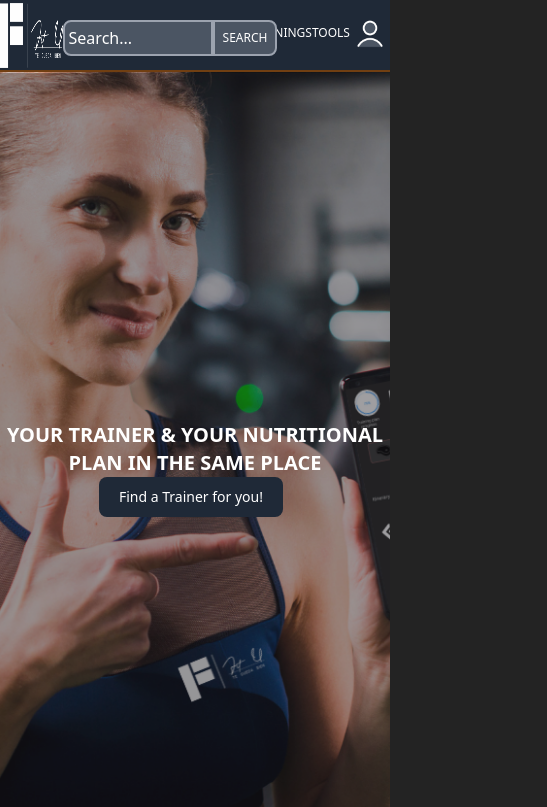
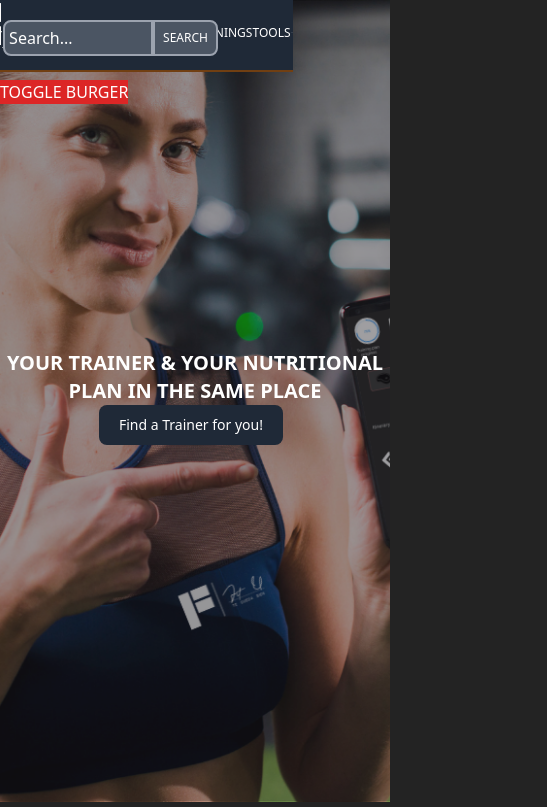
Before and after one commit to proyecto-final-2023/PF-G6, a Next.js app in the folder client/: page / in a window 390 px wide. Shown: the top 807 px of the page, 547 px wide, since content can reach past the window. Built offline with nearby package versions, Linux system fonts and the light colour scheme; no server answers.

Commit message:
checkpoint

```diff
--- a/client/components/Footer.tsx
+++ b/client/components/Footer.tsx
@@ -3,7 +3,7 @@ import {
   ImInstagram,
   ImFacebook2,
   ImTwitter,
-  ImMail2
+  ImMail2,
 } from "react-icons/im";
 import Link from "next/link";
 import Image from "next/image";
@@ -11,13 +11,12 @@ import logoImg from "@/assets/images/placeholder-logo.png";
 
 export default function Footer() {
   return (
-    <div className=" w-full  text-amber-800 rounded-lg shadow md:flex md:items-center md:justify-between md:p-8 bg-gray-800 position relative bottom-0 min-h-max  border-4 border-gray-800  border-t-yellow-900">
-
+    <div className="w-full text-amber-800 rounded-lg shadow flex items-center justify-between p-8 bg-gray-800 position relative bottom-0 min-h-max border-4 border-gray-800 border-t-yellow-900 sm:flex-col">
       <div className="flex flex-row  space-x-4   text-sky-400/100">
-      <Link  href="/contact">
+        <Link href="/contact">
           <ImMail2 className=" text-sky-400/20 hover:text-yellow-900 " />
         </Link>
-        <Link  href="https://www.instagram.com/">
+        <Link href="https://www.instagram.com/">
           <ImInstagram className=" text-sky-400/20 hover:text-yellow-900 " />
         </Link>
         <Link href="https://twitter.com/">
@@ -31,19 +30,26 @@ export default function Footer() {
         </Link>
       </div>
 
-
-
       <ul className="flex space-x-6">
-      <p>© 2023 FIT-UP & GROUP 6</p>
-      <Image src={logoImg} width={40} alt={`link of the whole app`} className=" "  />
+        <p>© 2023 FIT-UP & GROUP 6</p>
+        <Image
+          src={logoImg}
+          width={40}
+          alt={`link of the whole app`}
+          className=" "
+        />
         <Link href="/policies">
-          <li className=" text-yellow-900  hover:text-amber-800 ">Terms & Conditions</li>
+          <li className=" text-yellow-900  hover:text-amber-800 ">
+            Terms & Conditions
+          </li>
         </Link>
         <Link href="/about">
           <li className=" text-yellow-900  hover:text-amber-800 ">About Us</li>
         </Link>
         <Link href="/#">
-          <li className="  text-yellow-900  hover:text-amber-800 ">Planes (todo)</li>
+          <li className="  text-yellow-900  hover:text-amber-800 ">
+            Planes (todo)
+          </li>
         </Link>
       </ul>
     </div>
--- a/client/components/navbar/Navbar.tsx
+++ b/client/components/navbar/Navbar.tsx
@@ -17,6 +17,7 @@ export const linkStyles =
 export default function Navbar() {
   const searchRef = useRef<HTMLInputElement>(null);
   const [hovers, setHovers] = useState({ tools: false, user: false });
+  const [isBurgerActive, setIsBurgerActive] = useState(false);
   const [user, setUser] = useAuthState(auth);
   // const photo=user?.photoURL
   const name = user?.displayName;
@@ -29,9 +30,32 @@ export default function Navbar() {
     else setHovers((prev) => ({ ...prev, [key]: false }));
   };
 
+  const burgerHandler = () => {
+    console.log("burger clicked", isBurgerActive);
+    setIsBurgerActive((prev) => !prev);
+  };
+
   return (
     <div>
-      <nav className="w-full bg-gray-800  p-0 h-[72px] border-x-none border-b-[2px]  border-yellow-900">
+      {/* TESTIN BTN REMOVE TODO: LATER */}
+      <button
+        onClick={burgerHandler}
+        className="absolute top-20 bg-red-600 z-50"
+      >
+        TOGGLE BURGER
+      </button>
+      {/* this burger is */}
+      <div
+        className={`fixed bg-red-500 w-7 h-7 z-30 pointer ${
+          !isBurgerActive && "hidden"
+        }`}
+        onClick={burgerHandler}
+      >
+        <div></div>
+        <div></div>
+        <div></div>
+      </div>
+      <nav className="w-full bg-gray-800 h-[72px] border-x-none border-b-[2px] border-yellow-900 sm:w-3/4 sm:top-0 sm:fixed sm:bottom-0 sm:z-20">
         <ul className="flex justify-around align-middle">
           <li className="inline-block align-bottom text-center w-[100px] h-[65px]">
             <Link replace href="/" scroll>
```
